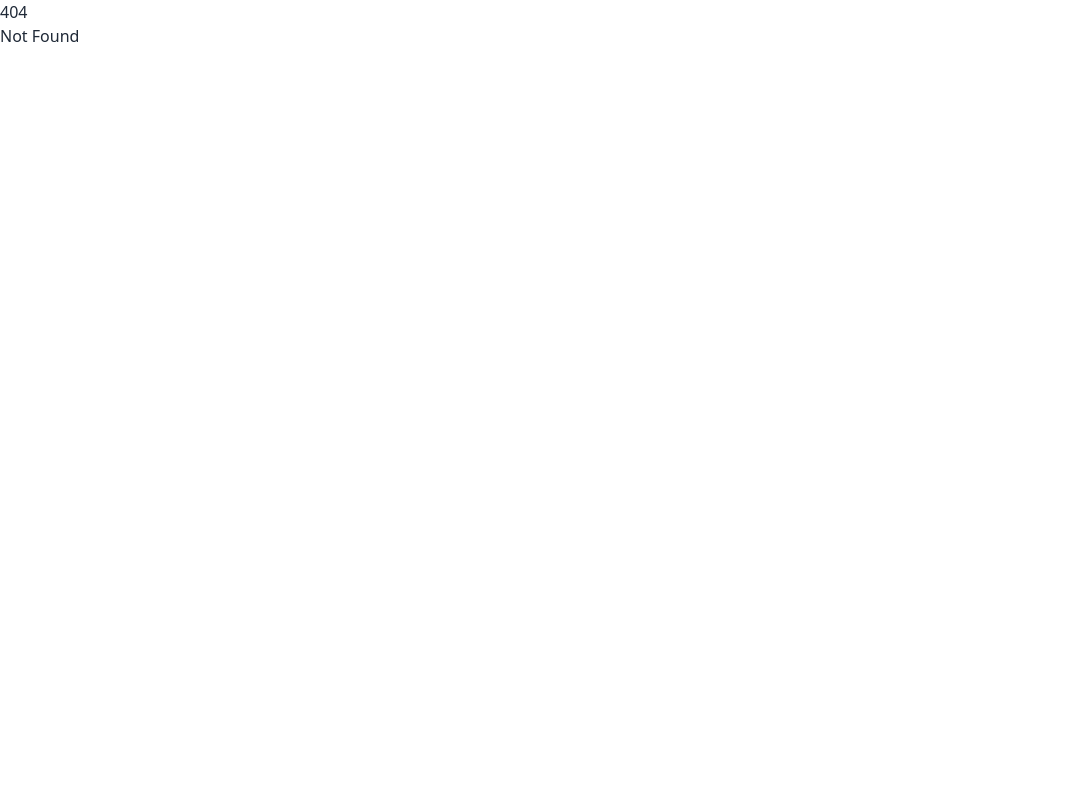
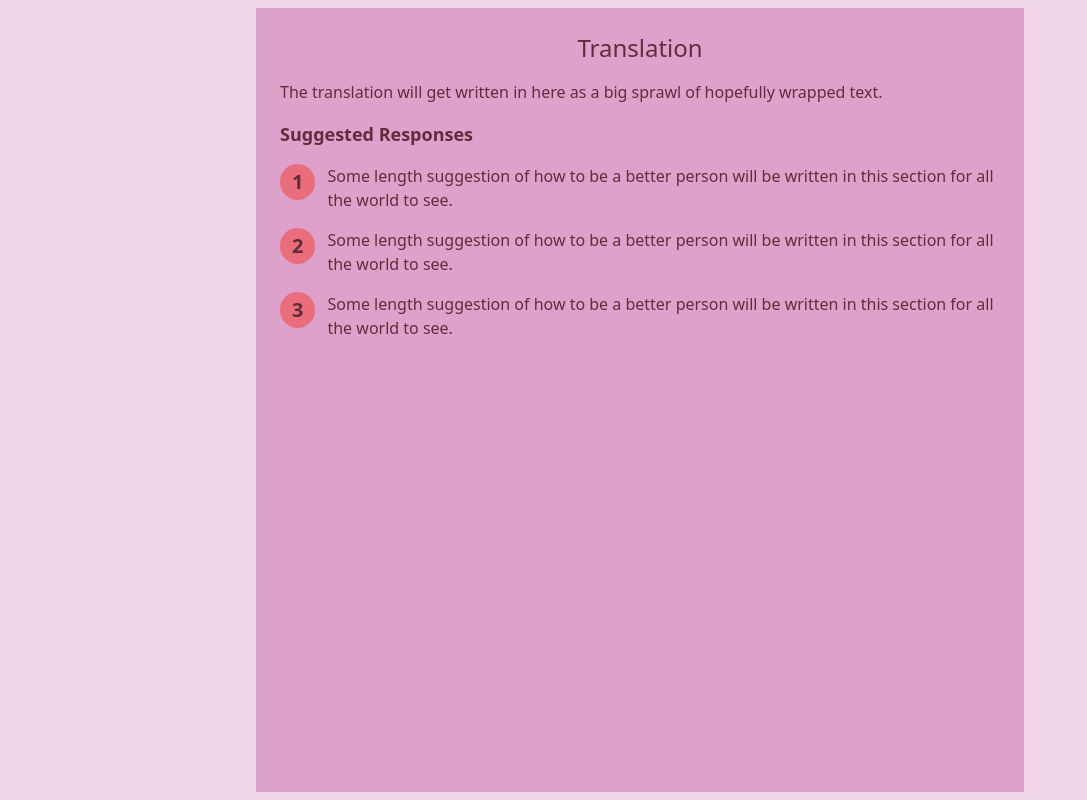
Before and after one commit to McCorsa/empathese, a SvelteKit app: page /result in a window 1280 px wide. Before the commit this address had no page. Shown: the whole page, without its empty margins (0-1087 px from the left). Built offline with nearby package versions, Linux system fonts and the light colour scheme.

Commit message:
Theming and component changes

```diff
--- /dev/null
+++ b/src/lib/AppBar.svelte
@@ -0,0 +1,7 @@
+<script lang="ts">
+    export let title: string;
+</script>
+
+<header>
+    <h1 class="text-2xl text-center mb-4">{title}</h1>
+</header>
--- /dev/null
+++ b/src/lib/DialogueInput.svelte
@@ -0,0 +1,11 @@
+<script lang="ts">
+    export let disabled = false;
+</script>
+
+<form action="/">
+    <label for="" class="font-bold">You said</label>
+    <input type="text" class="input input-bordered w-full mb-3 rounded-lg" placeholder="What did you say?" disabled={disabled} />
+    <label for="" class="font-bold">They said</label>
+    <input type="text" class="input input-bordered w-full mb-3 rounded-lg" placeholder="What did they say?" disabled={disabled} />
+    <button class="btn btn-neutral w-full rounded-lg">Submit</button>
+</form>
--- a/src/routes/+layout.svelte
+++ b/src/routes/+layout.svelte
@@ -2,4 +2,8 @@
     import "../app.css";
 </script>
 
-<slot />
+<div class="bg-base-100 h-screen p-2">
+    <main class="max-w-screen-md mx-auto h-full bg-base-300 p-6">
+        <slot />
+    </main>
+</div>
--- a/src/routes/+page.svelte
+++ b/src/routes/+page.svelte
@@ -1,10 +1,10 @@
 <script lang="ts">
+    import AppBar from '$lib/AppBar.svelte';
+    import DialogueInput from '$lib/DialogueInput.svelte';
     import type {PageData} from './$types';
 
     export let data: PageData;
 </script>
 
-<h1 class="text-3xl font-black">Welcome to SvelteKit</h1>
-<p>My message is "{data.message}"</p>
-<p>Visit <a href="https://kit.svelte.dev">kit.svelte.dev</a> to read the documentation</p>
-<a href="/" class="btn btn-primary">test</a>
+<AppBar title="EmpathEase" />
+<DialogueInput />
--- /dev/null
+++ b/src/routes/result/+page.svelte
@@ -0,0 +1,32 @@
+<script lang="ts">
+    import AppBar from "$lib/AppBar.svelte";
+
+
+</script>
+
+<AppBar title="Translation" />
+
+<p>The translation will get written in here as a big sprawl of hopefully wrapped text.</p>
+
+<h2 class="text-lg  font-bold my-4">Suggested Responses</h2>
+
+<div class="flex flex-col gap-4">
+    <div class="flex flex-row items-start gap-3">
+        <div class="bg-primary px-3 py-1 rounded-full font-bold text-xl">1</div>
+        <div class="grow">
+            Some length suggestion of how to be a better person will be written in this section for all the world to see.
+        </div>
+    </div>
+    <div class="flex flex-row items-start gap-3">
+        <div class="bg-primary px-3 py-1 rounded-full font-bold text-xl">2</div>
+        <div class="grow">
+            Some length suggestion of how to be a better person will be written in this section for all the world to see.
+        </div>
+    </div>
+    <div class="flex flex-row items-start gap-3">
+        <div class="bg-primary px-3 py-1 rounded-full font-bold text-xl">3</div>
+        <div class="grow">
+            Some length suggestion of how to be a better person will be written in this section for all the world to see.
+        </div>
+    </div>
+</div>
--- a/tailwind.config.js
+++ b/tailwind.config.js
@@ -5,4 +5,7 @@ export default {
     extend: {},
   },
   plugins: [require("daisyui")],
+  daisyui: {
+    themes: ["valentine"]
+  }
 }
```
